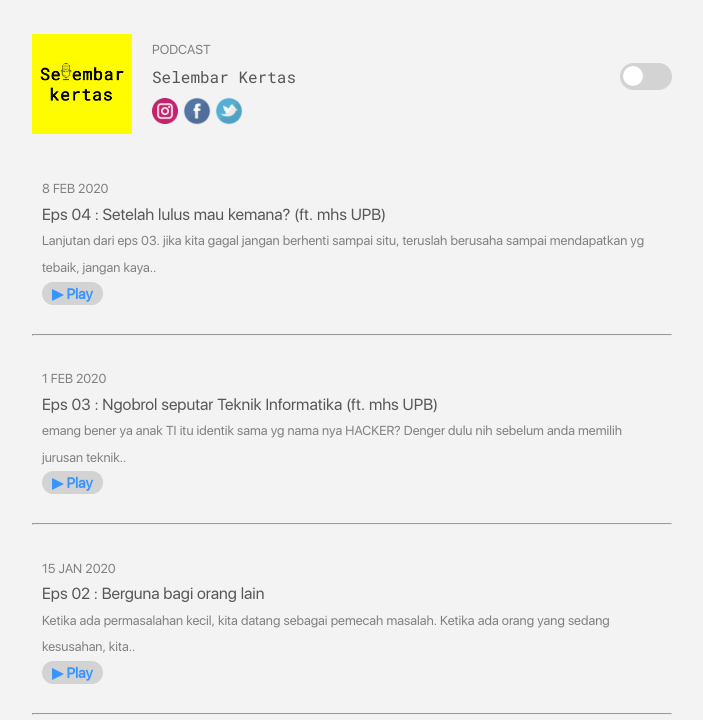
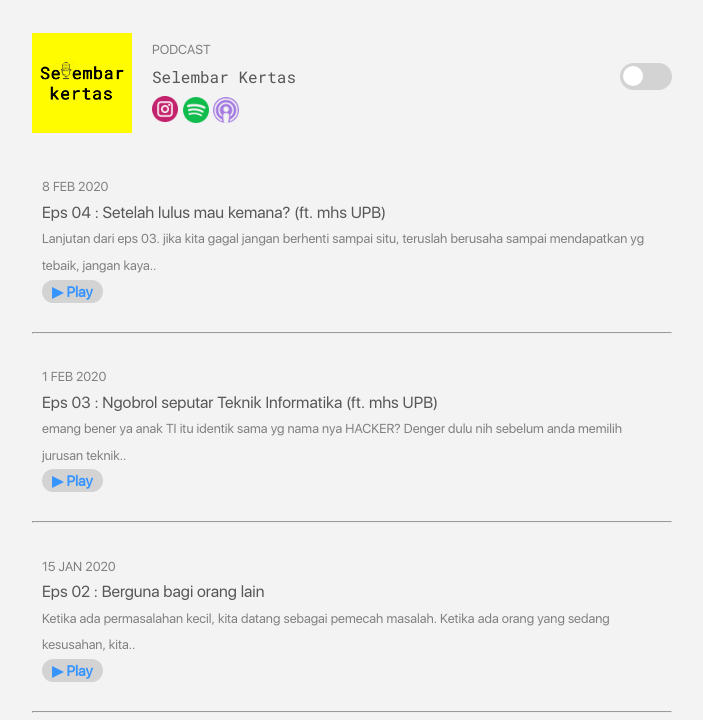
Before and after one commit to FajarBaiz/selembarkertas.github.io, a plain HTML site: page index.html in a window 1280 px wide. Shown: the top 720 px of the page, without its empty margins (288-991 px from the left). Drawn offline with nearby package versions, Linux system fonts and the light colour scheme.

Commit message:
Update index.html

```diff
--- a/index.html
+++ b/index.html
@@ -37,9 +37,9 @@
                 <br>
                 <font face="tulisan" size="3.5em" >Selembar Kertas</font><br>
                 <font class="pl" style="position: relative;top: 5px; " >
-                  <a style="top: -1px; position: relative;" href=""><img src="assets/images/instagram.png" height="26px"></a>
-                  <a style="position: relative; right: 18px" href=""><img src="assets/images/fb.png" height="28px"></a>
-                  <a style="position: relative; right: 37px" href=""><img src="assets/images/tw.png" height="28px"></a>
+                  <a target="_blank" style="top: -1px; position: relative;" href="https://instagram.com/selembarkertas.club"><img src="assets/images/instagram.png" height="26px"></a>
+                  <a target="_blank" style="position: relative; right: 18px" href="https://open.spotify.com/show/5BWnbxhBS2JqTRkphmSI0B"><img src="assets/images/spotify.png" height="26px"></a>
+                  <a target="_blank" style="position: relative; right: 37px" href="https://podcasts.apple.com/id/podcast/selembar-kertas/id1467383206"><img src="assets/images/apple-pod.png" height="26px"></a>
                 </font>
                 <br>
 
```
